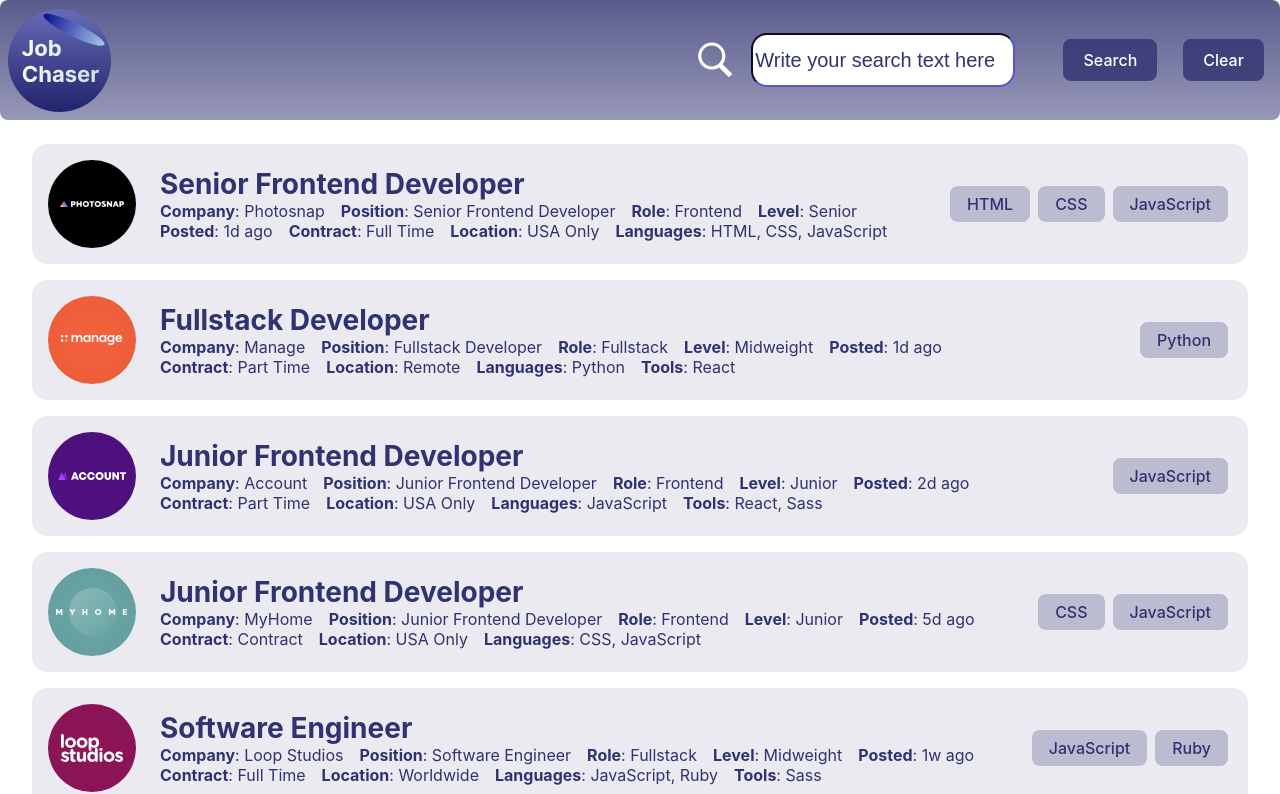
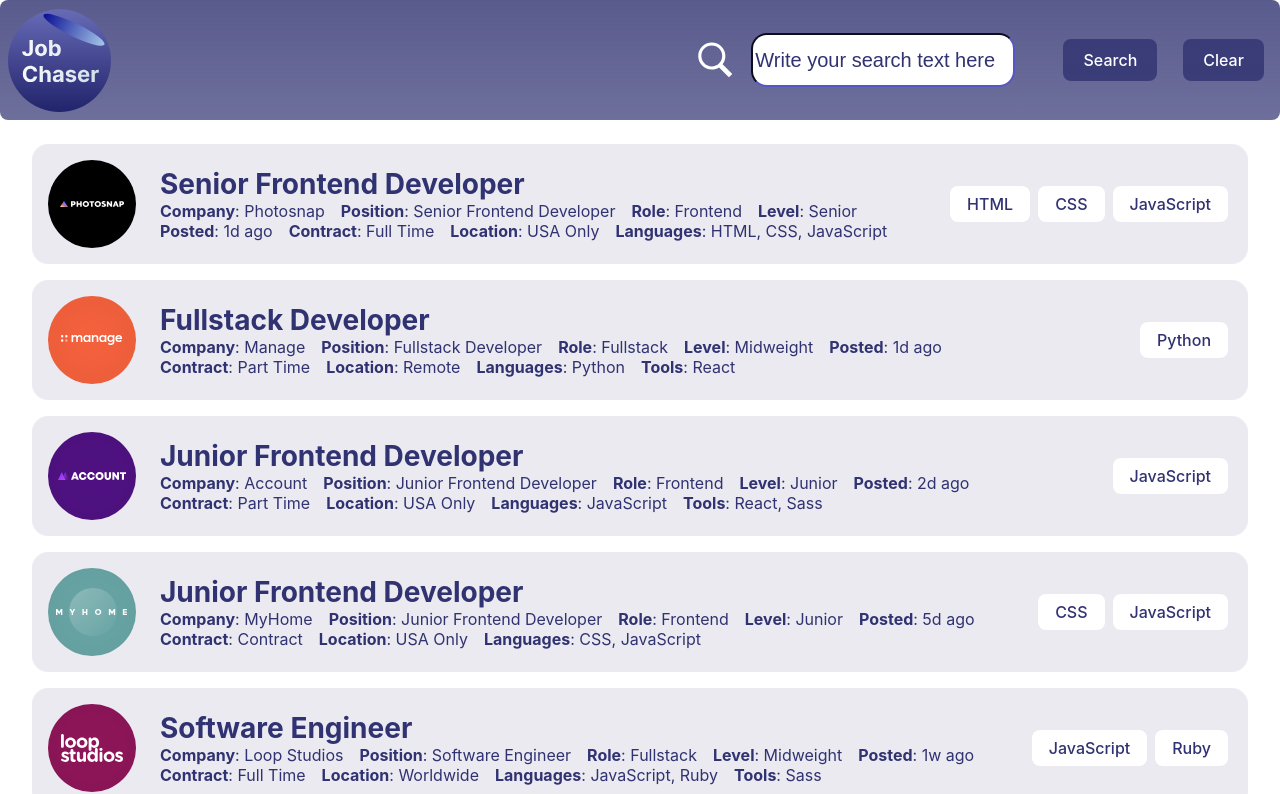
Before and after one commit to hobornemann/JobChaser, a React (Vite) app: page / in a window 1280 px wide. Shown: the top 794 px of the page. Built offline with nearby package versions, Linux system fonts and the light colour scheme.

Commit message:
changed tag styling

```diff
--- a/src/components/Header.module.css
+++ b/src/components/Header.module.css
@@ -1,5 +1,5 @@
 header{
-    background: linear-gradient(rgba(48, 50, 113, 0.8), rgba(48, 50, 113, 0.5));
+    background: linear-gradient(rgba(48, 50, 113, 0.8), rgba(48, 50, 113, 0.7));
     color: rgba(48, 50, 113, 1.0);
     display: flex;
     justify-content: space-between;
--- a/src/components/Tag.module.css
+++ b/src/components/Tag.module.css
@@ -6,7 +6,8 @@
     font-size: 1em;
     font-weight: 500;
     font-family: inherit;
-    background-color: rgba(48, 50, 113, 0.25);
+/*     background-color: rgba(48, 50, 113, 0.1); */
+    background-color: white;
     cursor: pointer;
     transition: border-color 0.25s;
     color: rgba(48, 50, 113, 1.0);
```
